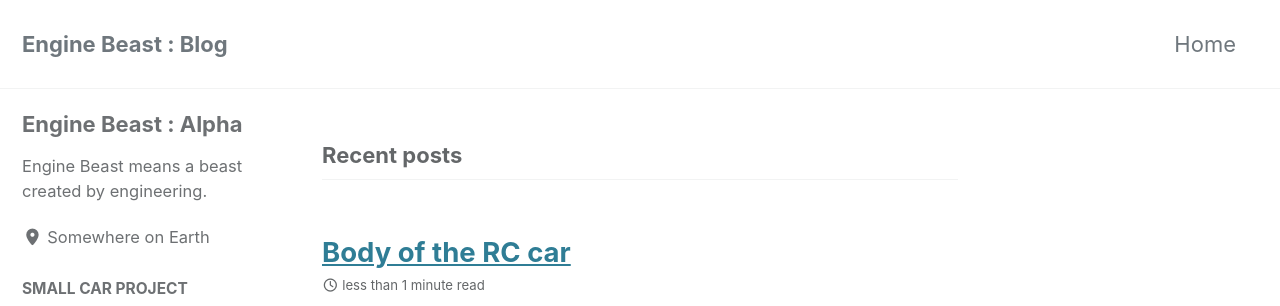
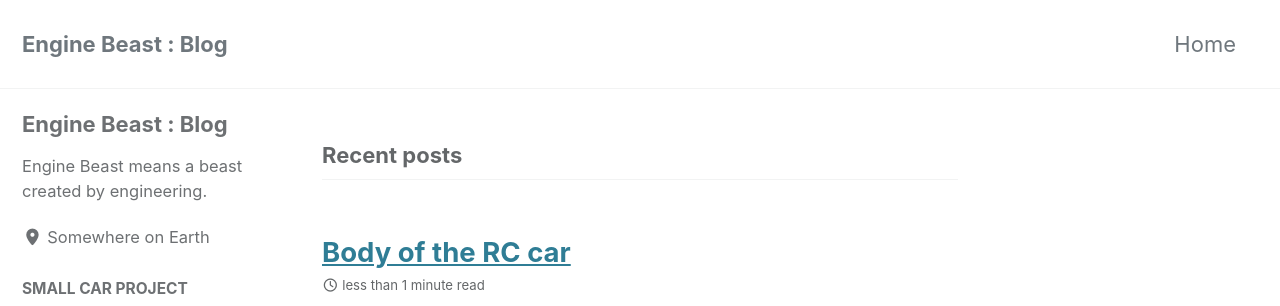
Before and after one commit to enginebeast/enginebeast.github.io, a Jekyll site: the page built from index.html, in a window 1280 px wide. Shown: the top 306 px of the page. Built offline with Jekyll 4.4.1, drawn with Linux system fonts in a browser that asks for light colours; cached includes are drawn as plain includes; the list of posts is cut into pages by our own code.

Commit message:
change title 2

```diff
--- a/_config.yml
+++ b/_config.yml
@@ -25,7 +25,7 @@ description              : "An amazing website."
 url                      : # the base hostname & protocol for your site e.g. "https://mmistakes.github.io"
 baseurl                  : # the subpath of your site, e.g. "/blog"
 repository               : # GitHub username/repo-name e.g. "mmistakes/minimal-mistakes"
-teaser                   : # path of fallback teaser image, e.g. "/assets/images/500x300.png"
+teaser                   : # path of fallback teaserenginebeast.github.io image, e.g. "/assets/images/500x300.png"
 logo                     : # path of logo image to display in the masthead, e.g. "/assets/images/88x88.png"
 masthead_title           : # overrides the website title displayed in the masthead, use " " for no title
 breadcrumbs              : # true, false (default)
@@ -113,7 +113,7 @@ analytics:
 
 # Site Author
 author:
-  name             : "Engine Beast : Alpha"
+  name             : "Engine Beast : Blog"
   avatar           : # path of avatar image, e.g. "/assets/images/bio-photo.jpg"
   bio              : "Engine Beast means a beast created by engineering."
   location         : "Somewhere on Earth"
```
